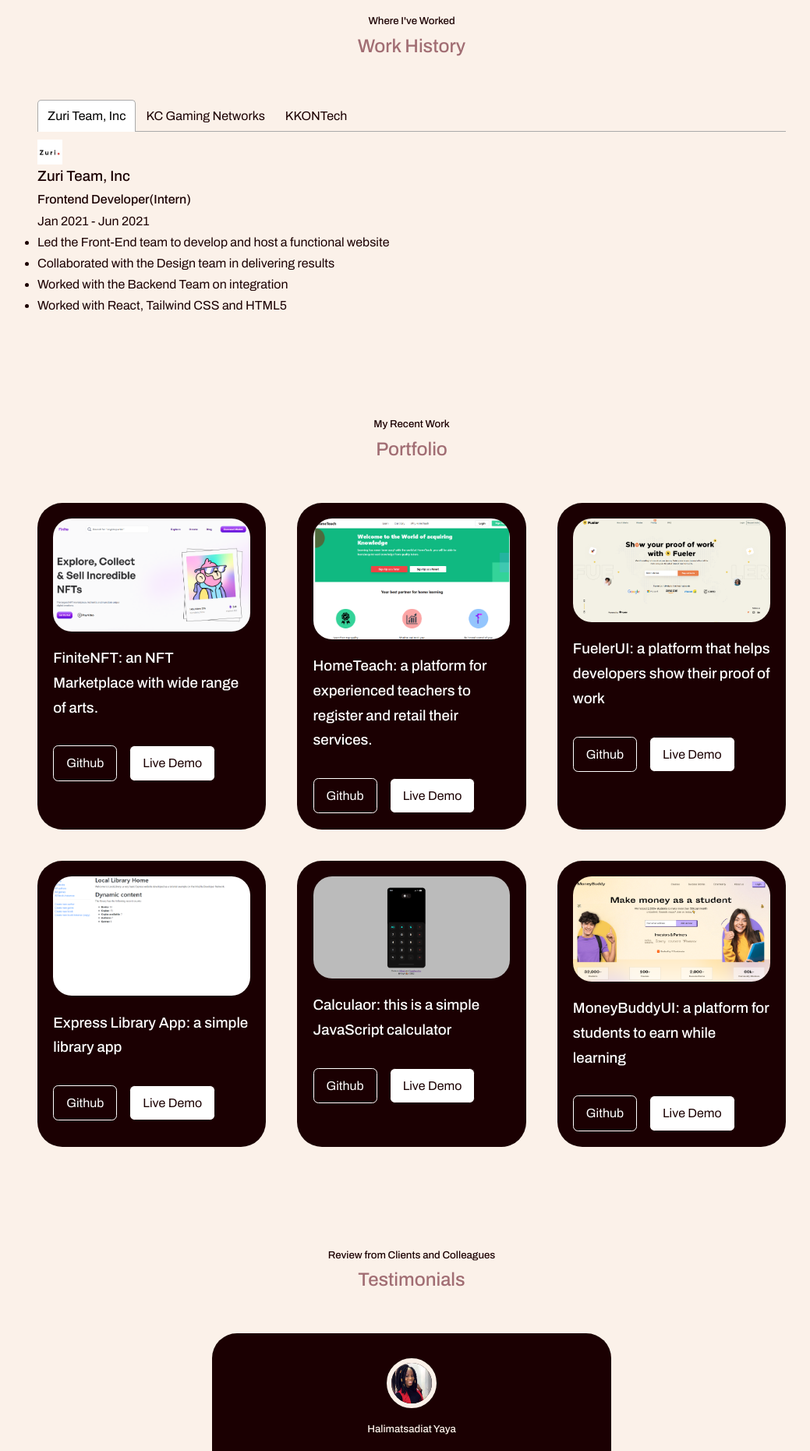
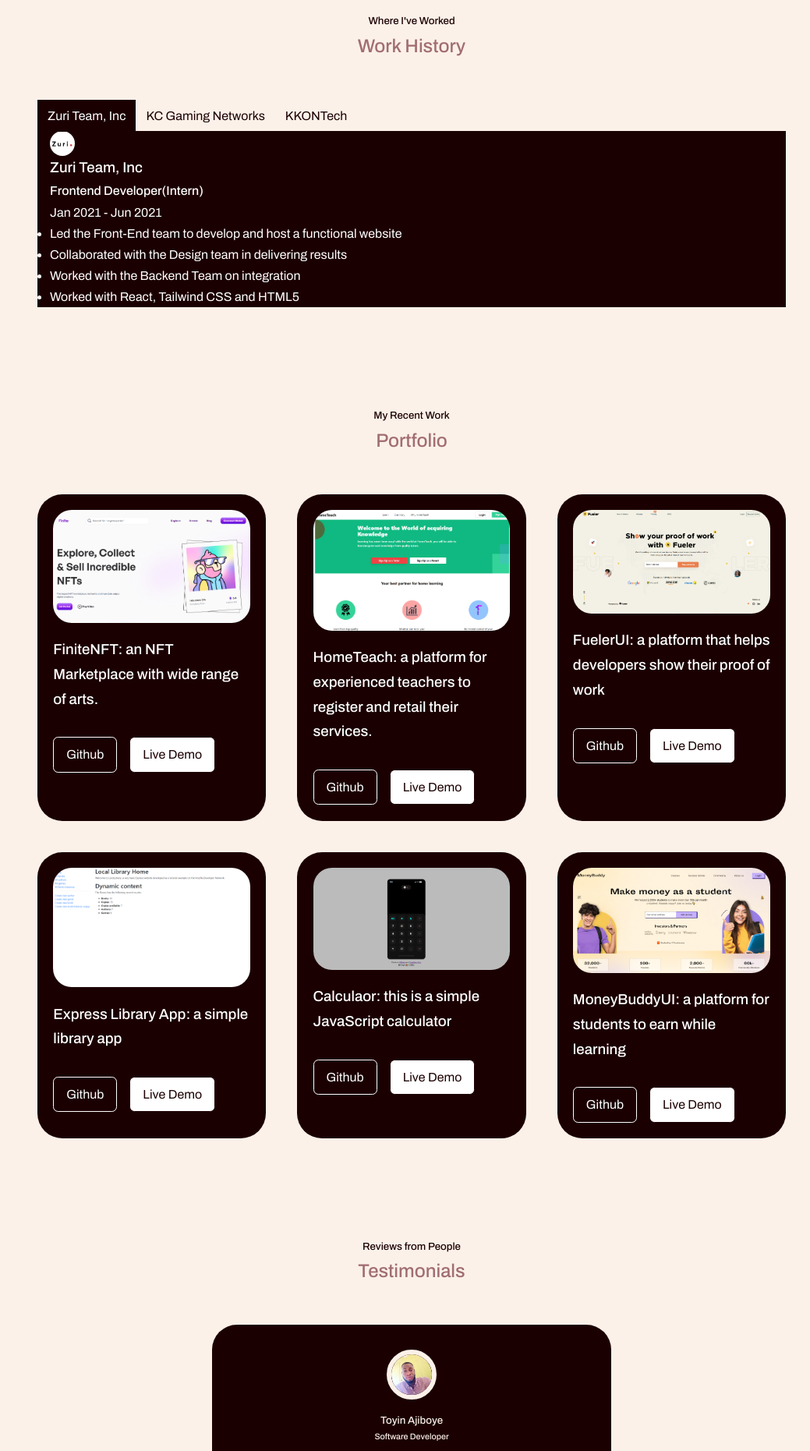
Before and after one commit to Boye95/boye-portfolio, a React (Create React App) app: page / in a window 1280 px wide. Shown: the part 2240-4101 px from the top of the page at 78% size, without its empty margins (112-1151 px from the left). Built offline with nearby package versions, Linux system fonts and the light colour scheme.

Commit message:
add styling of job section

```diff
--- a/src/components/Jobs/Jobs.jsx
+++ b/src/components/Jobs/Jobs.jsx
@@ -7,6 +7,7 @@
 import zuri from '../../files/zuri.jpg'
 import bet9ja from '../../files/bet9ja.jpeg'
 import kkon from '../../files/kkontech.jpg'
+import 'react-tabs/style/react-tabs.scss';
 
 const data = [
   {
@@ -51,14 +52,14 @@
     <h5>Where I've Worked</h5>
     <h2>Work History</h2>
 
-    <Tabs className='main-container jobs__container'>
-      <TabList>
+    <Tabs className='main-container jobs__container' id="controlled-tabs" selectedTabClassName="tab__body">
+      <TabList className='tab'>
         <Tab>Zuri Team, Inc</Tab>
         <Tab>KC Gaming Networks</Tab>
         <Tab>KKONTech</Tab>
       </TabList>
 
-      <TabPanel>
+      <TabPanel className='tpanel'>
         <div className='jobs__container__inner'>
           <div className="org__logo">
             <img src={zuri} alt="" />
@@ -76,7 +77,7 @@
         </div>
       </TabPanel>
 
-      <TabPanel>
+      <TabPanel className='tpanel'>
         <div className='jobs__container__inner'>
           <div className="org__logo">
             <img src={bet9ja} alt="" />
@@ -94,7 +95,7 @@
         </div>
       </TabPanel>
 
-      <TabPanel>
+      <TabPanel className='tpanel'>
         <div className='jobs__container__inner'>
           <div className="org__logo">
             <img src={kkon} alt="" />
--- a/src/components/Jobs/Jobs.scss
+++ b/src/components/Jobs/Jobs.scss
@@ -1,20 +1,56 @@
 @import '../../variables';
 
 .main-container.jobs__container {
-    .org__logo {
-        width: 2rem;
-        height: 2rem;
-        border-radius: 1rem;
+    .tab__body {
+        background: $ForegroundDark;
+        color: $ForegroundWhite;
+    }
+
+    .tab {
+        background: $BackgroundColor;
+
+        &:focus {
+            outline: none;
+
+            &:after {
+                content: "";
+                position: absolute;
+                height: 5px;
+                left: -4px;
+                right: -4px;
+                bottom: -5px;
+                background: $ForegroundDark;
+            }
+        }
+    }
+
+    .tpanel {
+        background: $ForegroundDark;
+        color: $ForegroundWhite;
+
+        .jobs__container__inner {
+            display: flex;
+            flex-direction: column;
+            margin-left: 1rem;
+
+            img {
+                width: 2rem;
+                height: 2rem;
+                border-radius: 50%;
+            }
+
+            .org__details {
+
+            }
+        }
+
     }
 }
 
 
 
 // Media Queries (MD)
-@media screen and (max-width: 1024px) {
-}
+@media screen and (max-width: 1024px) {}
 
 // Media Queries (SM)
-@media screen and (max-width: 600px) {
-
-}
+@media screen and (max-width: 600px) {}
--- a/src/components/Nav/Nav.scss
+++ b/src/components/Nav/Nav.scss
@@ -37,6 +37,6 @@
 // Media Queries (SM)
 @media screen and (max-width: 600px) {
     nav {
-        padding: 0.4rem 0.8rem;
+        padding: 0.4rem 0.5rem;
     }
 }
--- a/src/components/Testimonials/Testimonials.jsx
+++ b/src/components/Testimonials/Testimonials.jsx
@@ -1,10 +1,10 @@
 import React from 'react'
 import './Testimonials.scss'
 
-import Avatar1 from '../../files/testimony.jpg'
-import Avatar2 from '../../files/testimony.jpg'
+import halimat from '../../files/testimony.jpg'
+import toyin from '../../files/toyin.jpg'
 import Avatar3 from '../../files/testimony.jpg'
-import Avatar4 from '../../files/testimony.jpg'
+import Avatar4 from '../../files/toyin.jpg'
 import { Pagination, Autoplay } from 'swiper'
 import { Swiper, SwiperSlide } from 'swiper/react'
 import 'swiper/scss'
@@ -12,35 +12,39 @@
 
 const data = [
   {
-    avatar: Avatar1,
+    avatar: halimat,
     name: 'Halimatsadiat Yaya',
+    title: 'User Interface and User Research Designer',
     review:
       'Samuel Folaranmi is an excellent developer who pays attention to details with good interpersonal relationship. I enjoyed working on a project with him.'
   },
   {
-    avatar: Avatar2,
-    name: 'Halimatsadiat Yaya',
+    avatar: toyin,
+    name: 'Toyin Ajiboye',
+    title: 'Software Developer',
     review:
-      'Samuel Folaranmi is an excellent developer who pays attention to details with good interpersonal relationship. I enjoyed working on a project with him.'
+      'Samuel is just an amazing person. His clean code and always striving to make it simple yet great speaks a lot about him.'
   },
   {
     avatar: Avatar3,
     name: 'Halimatsadiat Yaya',
+    title: 'User Interface and User Research Designer',
     review:
       'Samuel Folaranmi is an excellent developer who pays attention to details with good interpersonal relationship. I enjoyed working on a project with him.'
   },
   {
     avatar: Avatar4,
-    name: 'Halimatsadiat Yaya',
+    name: 'Toyin Ajiboye',
+    title: 'Software Developer',
     review:
-      'Samuel Folaranmi is an excellent developer who pays attention to details with good interpersonal relationship. I enjoyed working on a project with him.'
+    'Samuel is just an amazing person. His clean code and always striving to make it simple yet great speaks a lot about him.'
   }
 ]
 
 const Testimonials = () => {
   return (
     <section id='testimonials'>
-      <h5>Review from Clients and Colleagues</h5>
+      <h5>Reviews from People</h5>
       <h2>Testimonials</h2>
 
       <Swiper
@@ -54,13 +58,14 @@
         slidesPerView={1}
         pagination={true}
       >
-        {data.map(({ avatar, name, review }, index) => {
+        {data.map(({ avatar, name, title, review }, index) => {
           return (
             <SwiperSlide key={index} className='testimonial'>
               <div className='client__avatar'>
                 <img src={avatar} alt='Client Avatar' />
               </div>
               <h5 className='client__name'>{name}</h5>
+              <h6 className='client__title'>{title}</h6>
               <small className='client__review'>{review}</small>
             </SwiperSlide>
           )
--- a/src/components/Testimonials/Testimonials.scss
+++ b/src/components/Testimonials/Testimonials.scss
@@ -21,7 +21,7 @@
             border: 0.4rem solid $BackgroundColor;
         }
 
-        .client__name {
+        .client__name, .client__title {
             color: $BackgroundColor;
         }
         .client__review {
```
Also changed, not shown: src/files/toyin.jpg (added).
